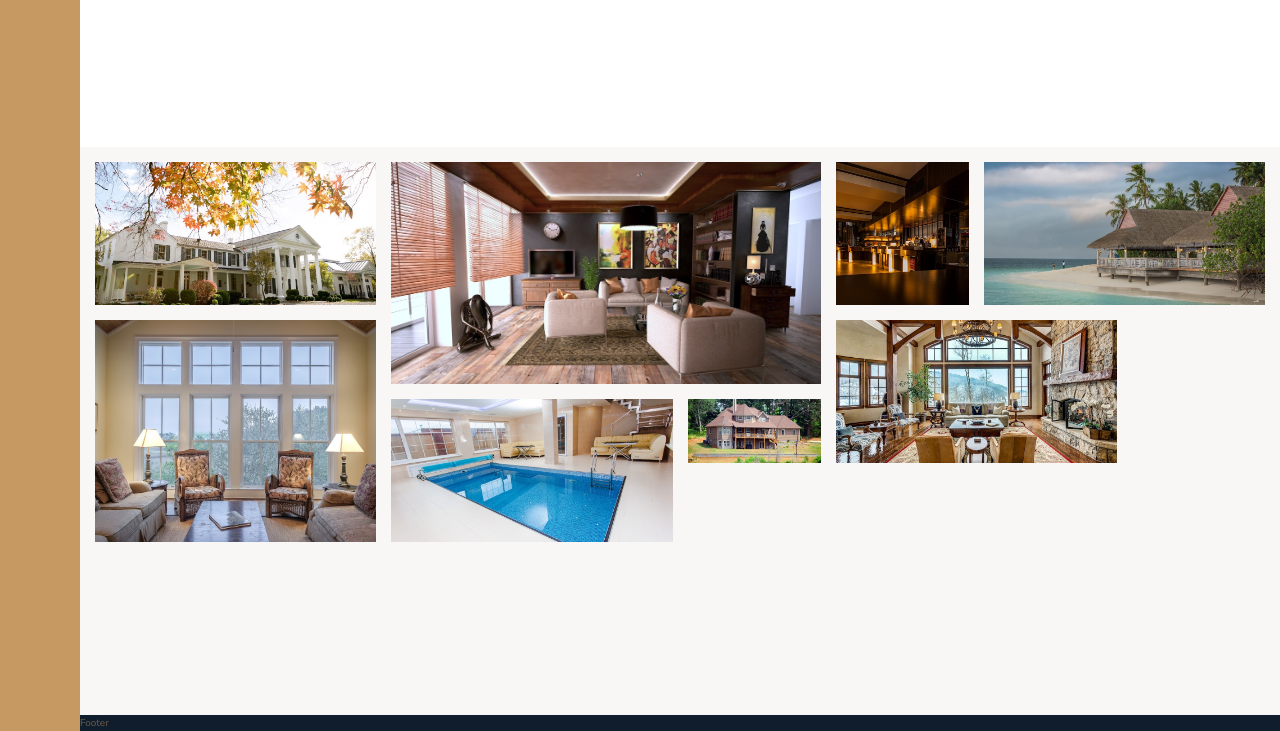
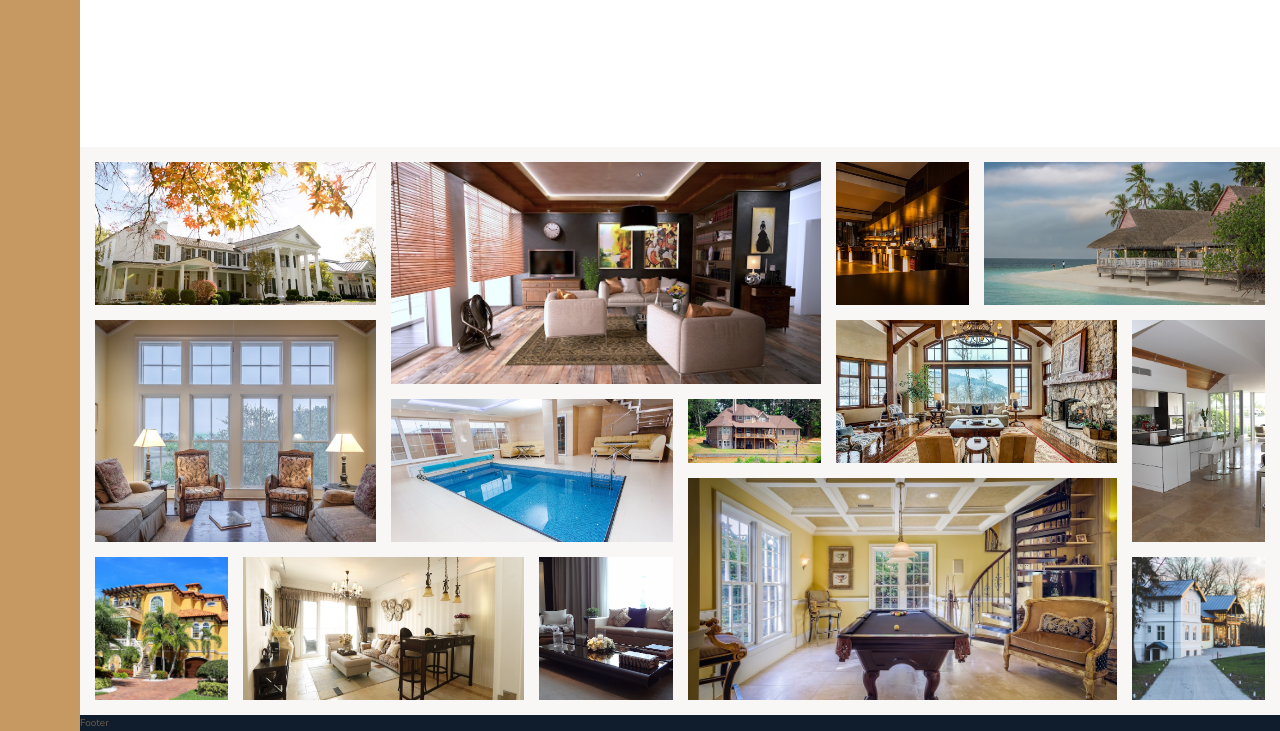
Before and after one commit to mostmojo/nexter, a website: page index.html in a window 1280 px wide. Shown: the part 2957-3688 px from the top of the page. Drawn offline with nearby package versions, Linux system fonts and the light colour scheme.

Commit message:
Add remaining images and position w/ grid

```diff
--- a/index.html
+++ b/index.html
@@ -342,6 +342,30 @@
 				<img src="img/gal-8.jpeg" alt="Gallery image 8" class="gallery__img" />
 			</figure>
 
+			<figure class="gallery__item gallery__item--9">
+				<img src="img/gal-9.jpeg" alt="Gallery image 9" class="gallery__img" />
+			</figure>
+
+			<figure class="gallery__item gallery__item--10">
+				<img src="img/gal-10.jpeg" alt="Gallery image 10" class="gallery__img" />
+			</figure>
+
+			<figure class="gallery__item gallery__item--11">
+				<img src="img/gal-11.jpeg" alt="Gallery image 11" class="gallery__img" />
+			</figure>
+
+			<figure class="gallery__item gallery__item--12">
+				<img src="img/gal-12.jpeg" alt="Gallery image 12" class="gallery__img" />
+			</figure>
+
+			<figure class="gallery__item gallery__item--13">
+				<img src="img/gal-13.jpeg" alt="Gallery image 13" class="gallery__img" />
+			</figure>
+
+			<figure class="gallery__item gallery__item--14">
+				<img src="img/gal-14.jpeg" alt="Gallery image 14" class="gallery__img" />
+			</figure>
+
 		</section>
 
 		<footer class="footer">
--- a/sass/_gallery.scss
+++ b/sass/_gallery.scss
@@ -49,6 +49,36 @@
       grid-row: 3 / span 2;
       grid-column: 6 / span 2;
     }
+
+    &--9 {
+      grid-row: 3 / span 3;
+      grid-column: 8 / span 1;
+    }
+
+    &--10 {
+      grid-row: 6 / span 2;
+      grid-column: 1 / span 1;
+    }
+
+    &--11 {
+      grid-row: 6 / span 2;
+      grid-column: 2 / span 2;
+    }
+
+    &--12 {
+      grid-row: 6 / span 2;
+      grid-column: 4 / span 1;
+    }
+
+    &--13 {
+      grid-row: 5 / span 3;
+      grid-column: 5 / span 3;
+    }
+
+    &--14 {
+      grid-row: 6 / span 2;
+      grid-column: 8 / span 1;
+    }
   }
 
   &__img {
```
Also changed, not shown: css/style.css.
